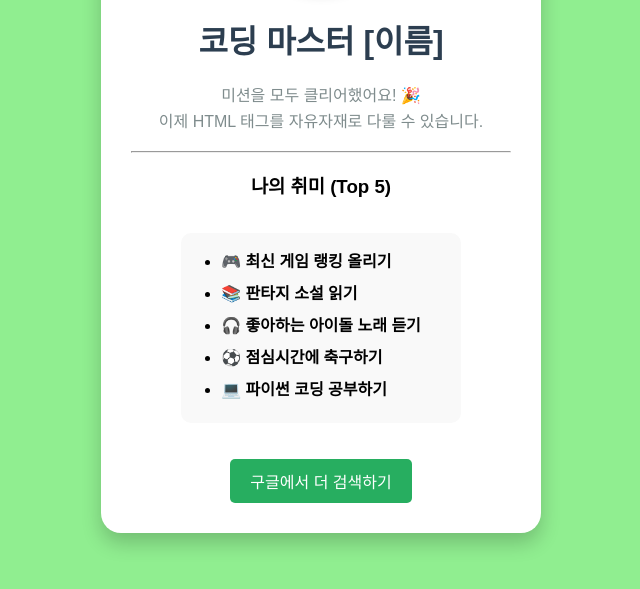
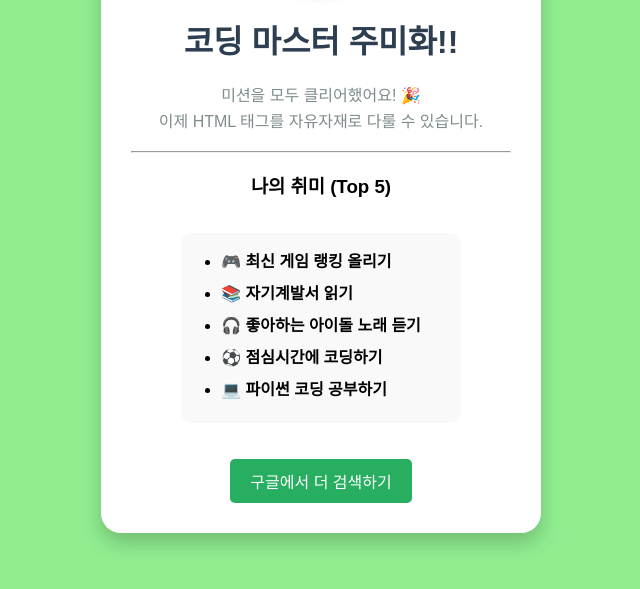
Before and after one commit to cmhwa/comsystem-myWebpageImage, a plain HTML site: page index.html in a window 1280 px wide. Shown: the part 251-840 px from the top of the page, without its empty margins (319-959 px from the left). Drawn offline with Linux system fonts and the light colour scheme.

Commit message:
Update index.html

```diff
--- a/index.html
+++ b/index.html
@@ -59,7 +59,7 @@
     <div class="profile-card">
         <img src="Robot.jpg" alt="나의 캐릭터">
 
-        <h1>코딩 마스터 [이름]</h1>
+        <h1>코딩 마스터 주미화!!</h1>
         <p>미션을 모두 클리어했어요! 🎉<br>
            이제 HTML 태그를 자유자재로 다룰 수 있습니다.</p>
 
@@ -68,9 +68,9 @@
         <h3>나의 취미 (Top 5)</h3>
         <ul class="hobby-list">
             <li>🎮 최신 게임 랭킹 올리기</li>
-            <li>📚 판타지 소설 읽기</li>
+            <li>📚 자기계발서 읽기</li>
             <li>🎧 좋아하는 아이돌 노래 듣기</li>
-            <li>⚽ 점심시간에 축구하기</li>
+            <li>⚽ 점심시간에 코딩하기</li>
             <li>💻 파이썬 코딩 공부하기</li>
         </ul>
 
```
